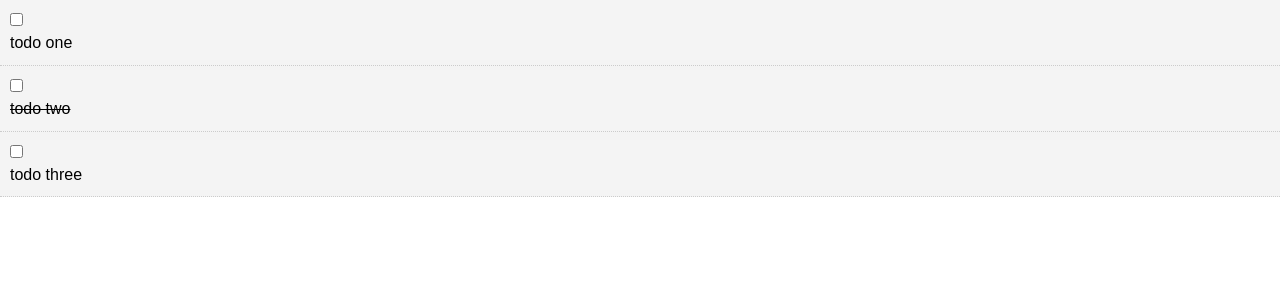
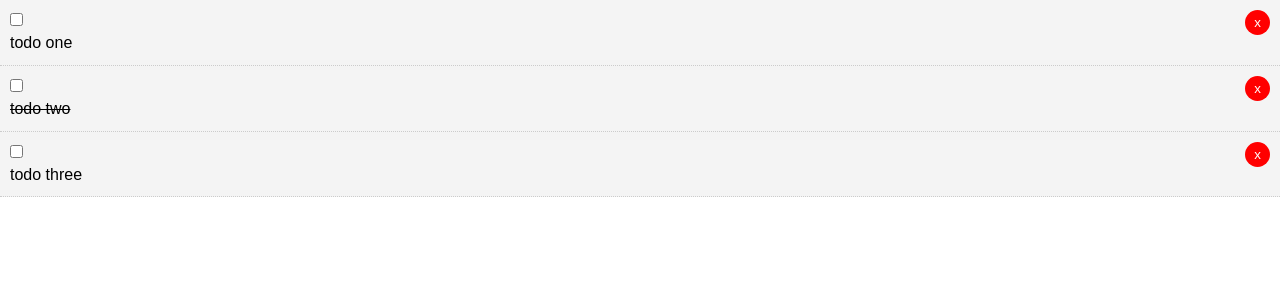
Before and after one commit to suzuki-ko-poc/vue_crash_todolist, a Vue app: page / in a window 1280 px wide. Shown: the top 300 px of the page. Built offline with nearby package versions, Linux system fonts and the light colour scheme.

Commit message:
[feat] $emitの使い方

```diff
--- a/src/App.vue
+++ b/src/App.vue
@@ -1,7 +1,7 @@
 <template>
   <!-- // v-bind: このタブのコンポーネントにデータを渡す。
     v-bind:todos='todos' で、 todosという属性でtodosの値を渡す。 -->
-  <TodosVue v-bind:todos="todos"></TodosVue>
+  <TodosVue v-bind:todos="todos" @del-todo="deleteTodo"></TodosVue>
 </template>
 
 <script>
@@ -33,6 +33,12 @@
       ],
     };
   },
+  methods: {
+    deleteTodo(id) {
+      console.log(id)
+      this.todos = this.todos.filter(todo => todo.id !== id)
+    }
+  }
 };
 </script>
 
--- a/src/components/TodoItems.vue
+++ b/src/components/TodoItems.vue
@@ -5,6 +5,8 @@
     <!-- @changeは、フォームコントロールの入力内容が変わると、発生するイベント -->
     <!-- v-on:change と @change は同等 -->
     <input type="checkbox" @change="markComplate">
+    <!-- $emit('AAA', value)  で 親コンポーネントに 'AAA'というイベントで、valueという引数を渡す。 -->
+    <button class="del" @click="$emit('del-todo', todo.id)">x</button>
     <p>{{ todo.title }}</p>
   </div>
 </template>
--- a/src/components/Todos.vue
+++ b/src/components/Todos.vue
@@ -2,7 +2,7 @@
     <div>
         <!-- // v-bind:key は :keyと省略出来る。 -->
         <div v-for="todo in todos" :key="todo.id">
-            <todo-items v-bind:todo="todo"></todo-items>
+            <todo-items v-bind:todo="todo" @del-todo="$emit('del-todo', todo.id)"></todo-items>
         </div>
     </div>
 </template>
```
